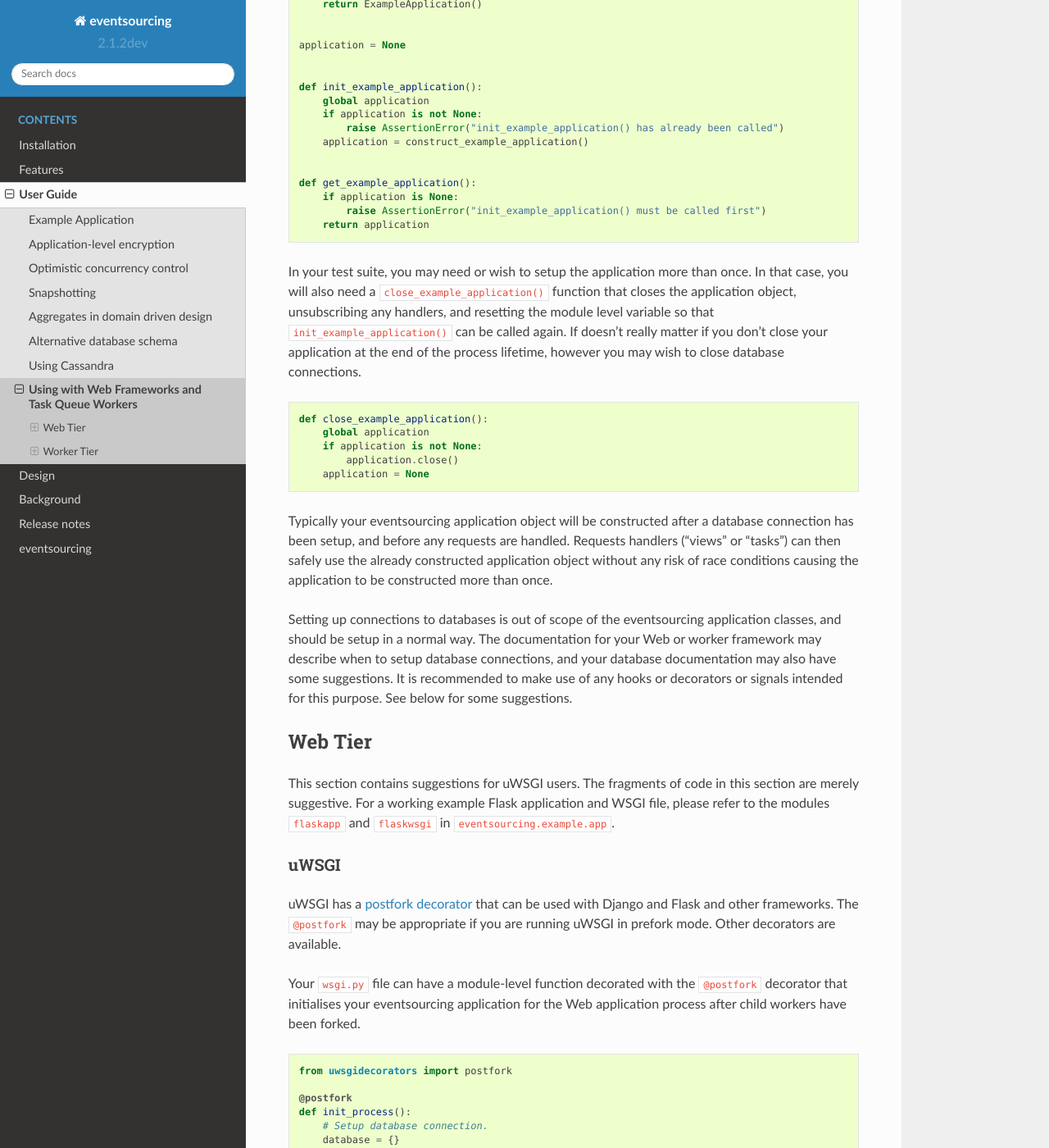
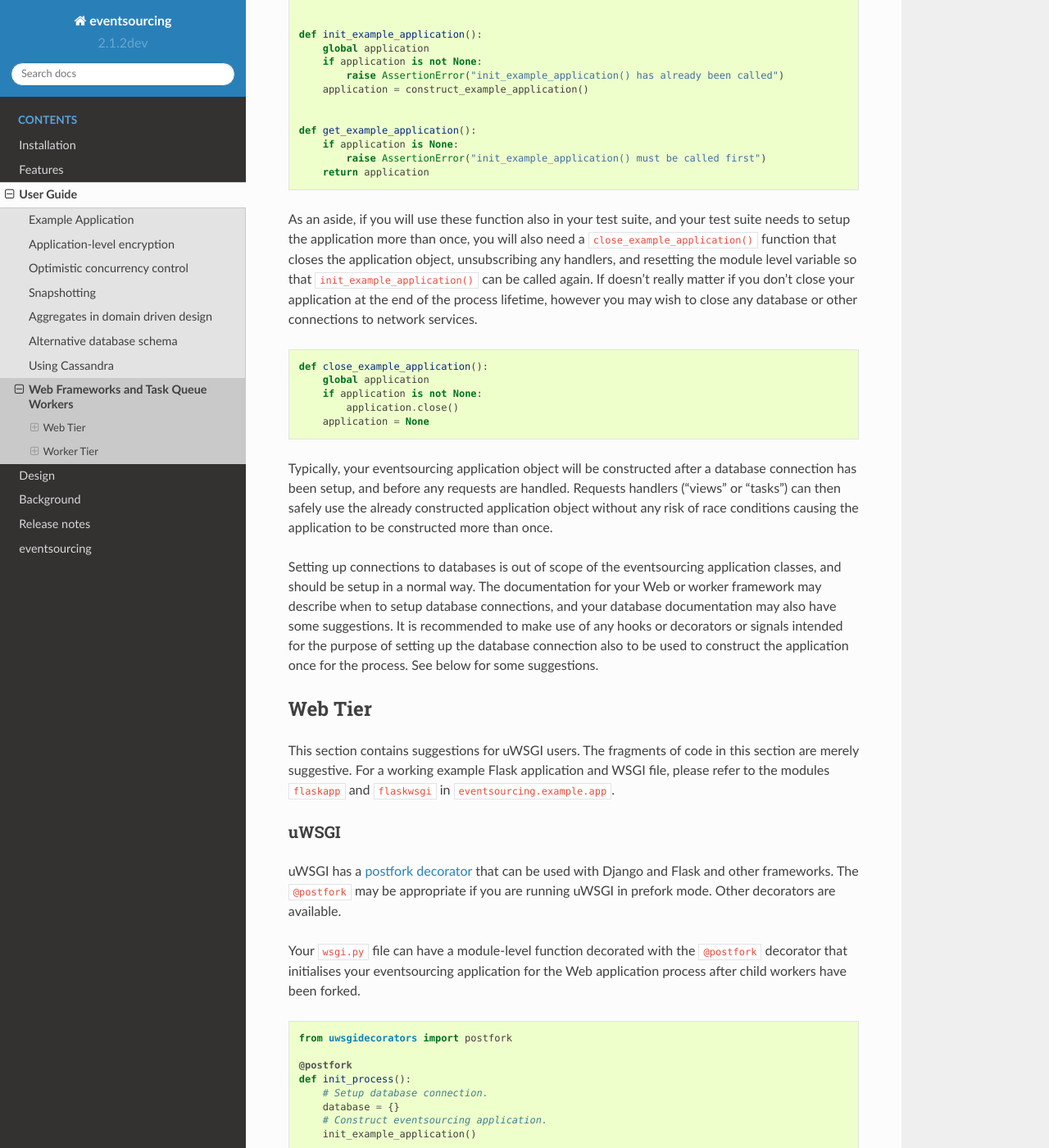
Before and after one commit to pyeventsourcing/eventsourcing, a Sphinx documentation site: the page built from docs/topics/user_guide/wsgi.rst, in a window 1280 px wide and 1400 px high, scrolled down 852 px. Shown: the whole window at 82% size. Built offline with Sphinx 7.4.7 and the Read the Docs theme 2.0.0, drawn with Linux system fonts in a browser that asks for light colours; some of the changed text lies outside the part shown.

Commit message:
Edited copy some more.

```diff
--- a/docs/topics/user_guide/wsgi.rst
+++ b/docs/topics/user_guide/wsgi.rst
@@ -1,6 +1,6 @@
-================================================
-Using with Web Frameworks and Task Queue Workers
-================================================
+=====================================
+Web Frameworks and Task Queue Workers
+=====================================
 
 In general, you will need one and only one instance of your application
 in each process. If your eventsourcing application object has policies
@@ -9,12 +9,11 @@
 which won't work.
 
 One arrangement is to have a module with a variable and two
-functions perhaps called ``init_example_application()`` and
-``get_example_application()`` (see below). The function
-``init_example_application()`` will construct the application
-object and can be called from a suitable hook or signal. Then
-calls to ``get_example_application()`` can be made from functions
-that handle requests, if they require the application's services.
+functions. The first function constructs the application object and
+assigns it to the "global" variable, and can be called from a
+suitable hook or signal (see below). A second function returns the
+global variable, and can called from request handler functions
+requiring the application's services.
 
 The functions below have been written so that ``init_example_application()``
 will raise an exception if it is called more than once, and also
@@ -24,8 +23,8 @@
 Please note, if your eventsourcing application depends on receiving a
 database session object when it is constructed, for example if you are
 using the SQLAlchemy library classes, you can add such an argument to
-the signature of your ``init_example_application()`` and ``construct_example_application()``
-functions.
+the signature of your ``init_example_application()`` and
+``construct_example_application()`` functions.
 
 .. code:: python
 
@@ -57,13 +56,13 @@
         return application
 
 
-In your test suite, you may need or wish to setup the application more
-than once. In that case, you will also need a ``close_example_application()``
-function that closes the application object, unsubscribing any handlers,
-and resetting the module level variable so that ``init_example_application()`` can be
-called again. If doesn't really matter if you don't close your application at
-the end of the process lifetime, however you may wish to close database
-connections.
+As an aside, if you will use these function also in your test suite, and your
+test suite needs to setup the application more than once, you will also need
+a ``close_example_application()`` function that closes the application object,
+unsubscribing any handlers, and resetting the module level variable so that
+``init_example_application()`` can be called again. If doesn't really matter
+if you don't close your application at the end of the process lifetime, however
+you may wish to close any database or other connections to network services.
 
 .. code:: python
 
@@ -74,7 +73,7 @@
         application = None
 
 
-Typically your eventsourcing application object will be constructed after
+Typically, your eventsourcing application object will be constructed after
 a database connection has been setup, and before any requests are handled.
 Requests handlers ("views" or "tasks") can then safely use the already
 constructed application object without any risk of race conditions causing
@@ -84,8 +83,9 @@
 application classes, and should be setup in a normal way. The documentation
 for your Web or worker framework may describe when to setup database connections,
 and your database documentation may also have some suggestions. It is recommended
-to make use of any hooks or decorators or signals intended for this purpose. See
-below for some suggestions.
+to make use of any hooks or decorators or signals intended for the purpose of setting
+up the database connection also to be used to construct the application once for the
+process. See below for some suggestions.
 
 
 Web Tier
```
Also changed, not shown: other parts of docs/topics/user_guide/wsgi.rst (+6 -0 lines).
